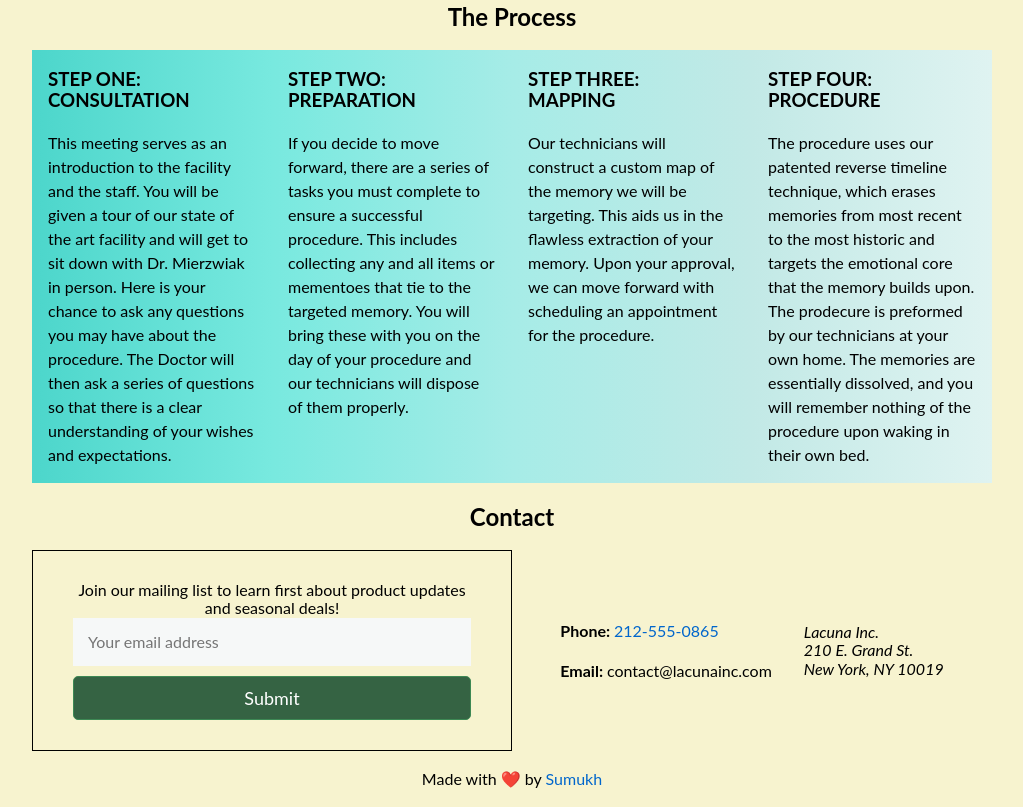
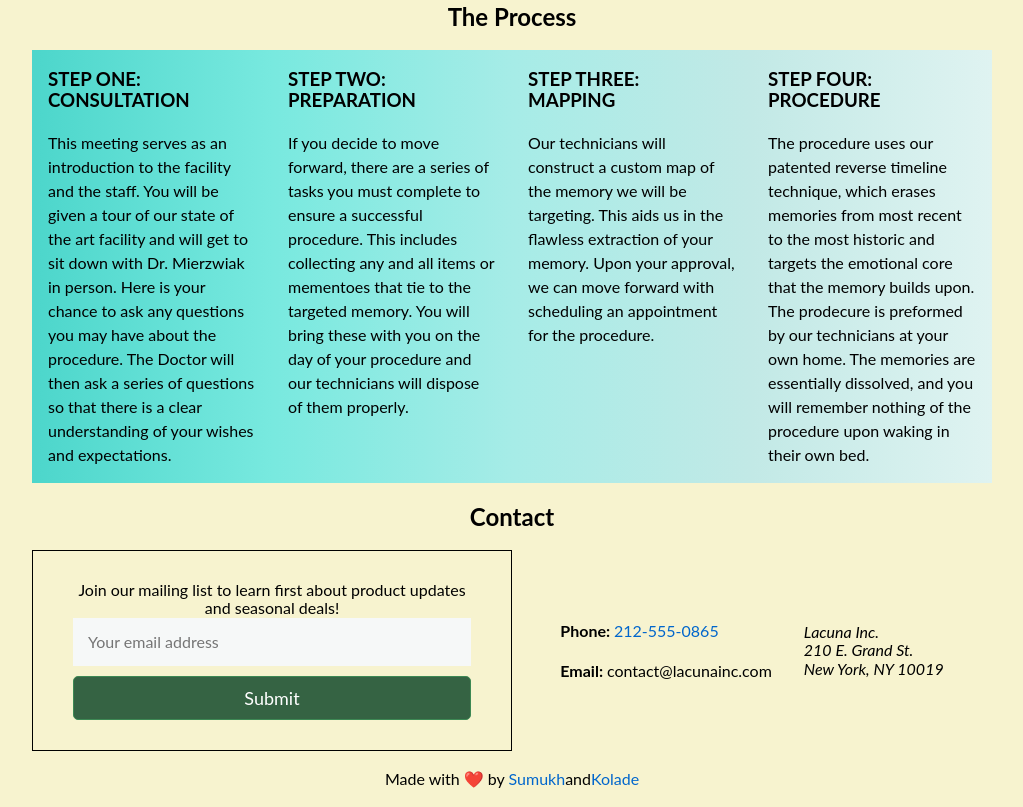
Before and after one commit to DevKola/SuKo, a plain HTML site: page index.html in a window 1280 px wide. Shown: the part 1037-1844 px from the top of the page, without its empty margins (128-1151 px from the left). Drawn offline with nearby package versions, Linux system fonts and the light colour scheme.

Commit message:
Third Commit

```diff
--- a/index.html
+++ b/index.html
@@ -112,7 +112,7 @@
             </section>
         </main>
         <footer>
-            <p>Made with ❤️ by <a href="https://github.com/Sumukhhs">Sumukh</a></p>
+            <p>Made with ❤️ by <a href="https://github.com/Sumukhhs">Sumukh</a>and<a href="https://github.com/DevKola">Kolade</a></p>
         </footer>
     </body>
 </html>
```
